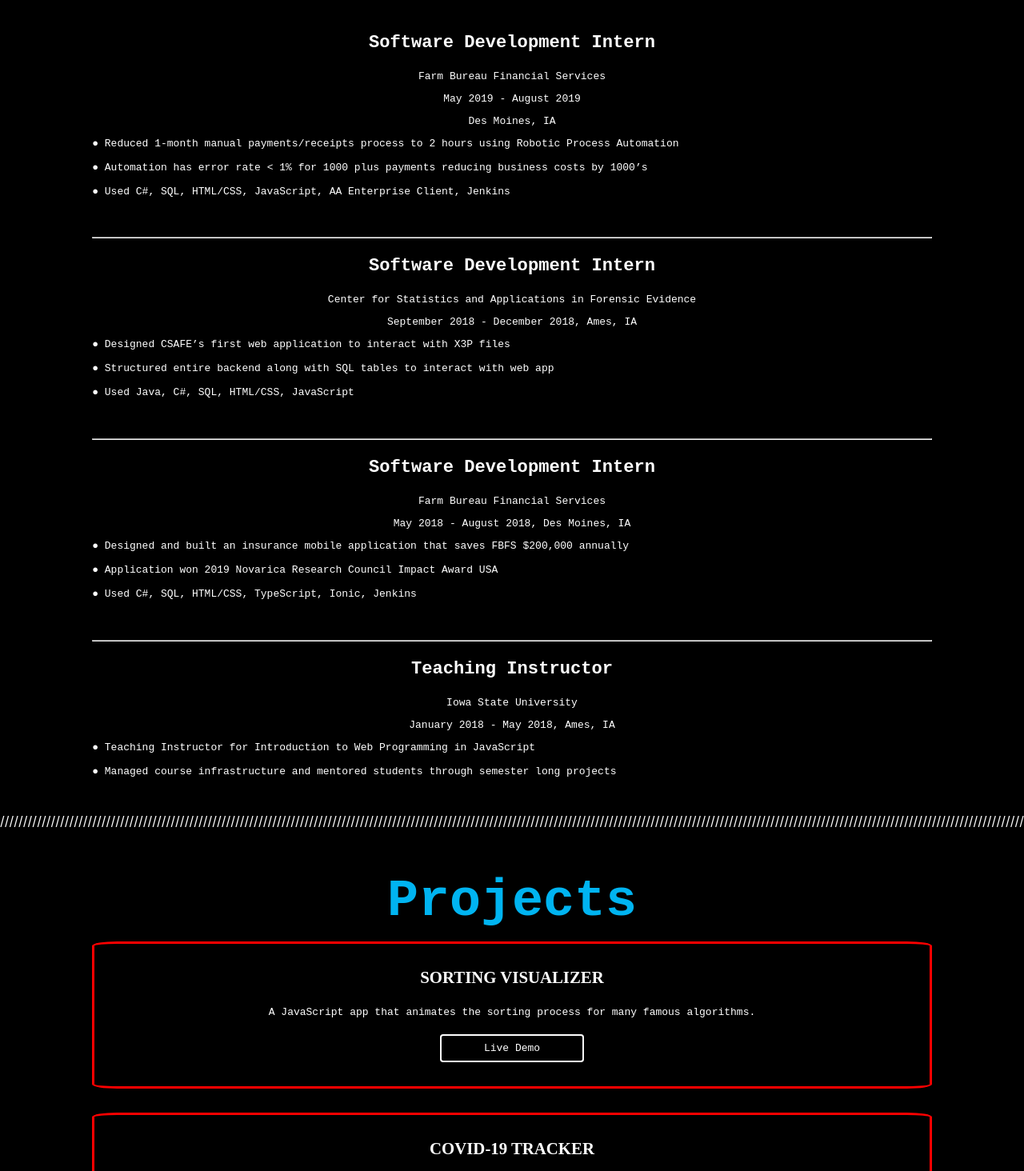
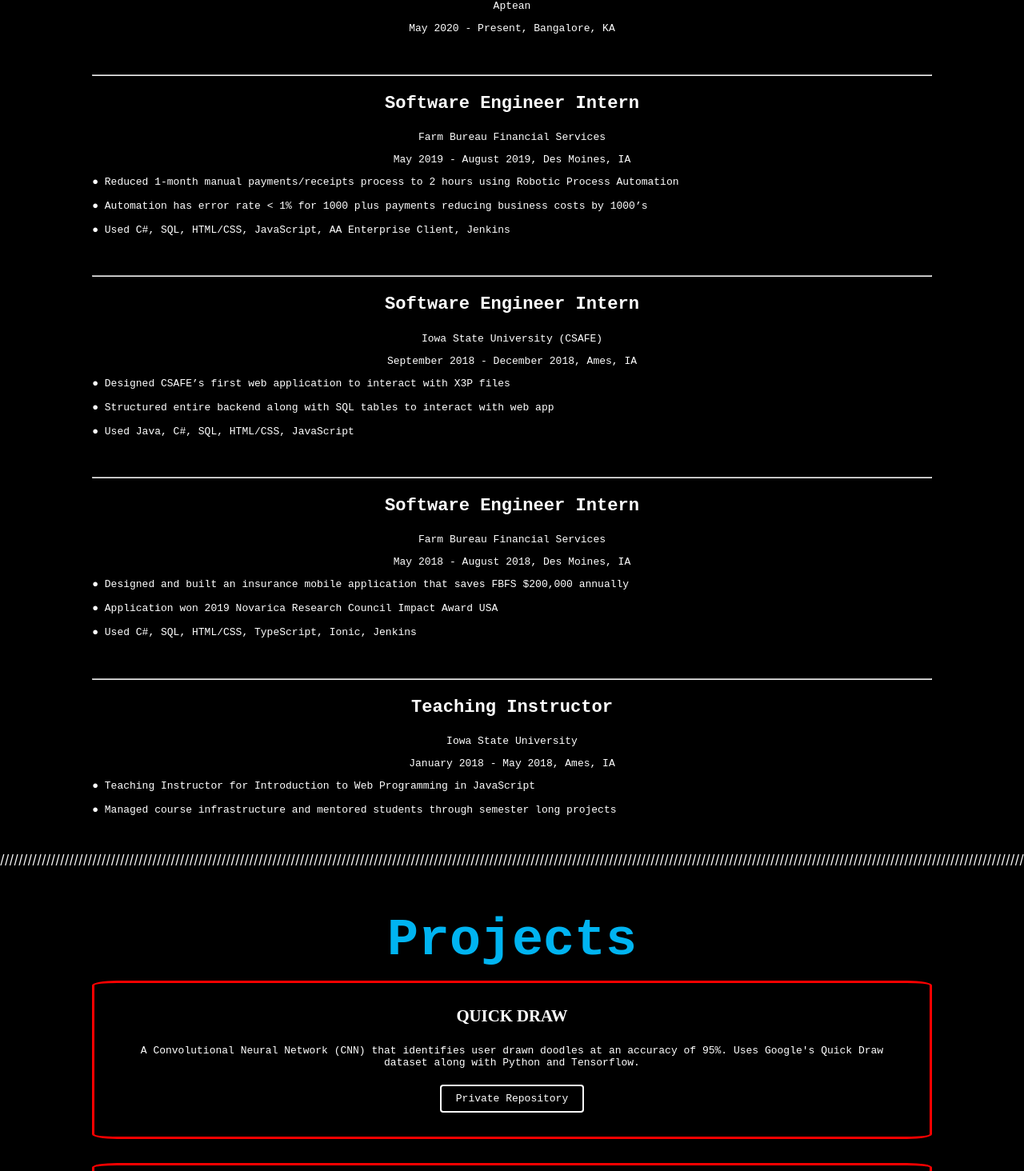
Before and after one commit to rishabnarendra/personalwebsite, a React (Create React App) app in the folder personal-website/: page / in a window 1280 px wide. Shown: the part 986-2450 px from the top of the page at 80% size. Built offline with nearby package versions, Linux system fonts and the light colour scheme.

Commit message:
Made some minor changes to profile image, experience, and projects

```diff
--- a/personal-website/package.json
+++ b/personal-website/package.json
@@ -2,7 +2,7 @@
   "name": "personal-website",
   "version": "0.1.0",
   "private": true,
-  "homepage": "https://rishabnarendra.github.io/personalwebsite/",
+  "homepage": "https://rishabnarendra.github.io/personalwebsite",
   "dependencies": {
     "gh-pages": "^2.0.1",
     "react": "^16.8.6",
--- a/personal-website/src/components/About.js
+++ b/personal-website/src/components/About.js
@@ -28,11 +28,11 @@
         return(
             <div class="AboutSummary">
                 <span class="letter1" data-letter="Hi! I'm Rishab Narendra.">Hi! I'm Rishab Narendra.</span><br />
-                <span class="letter2" data-letter="Software Developer">Software Developer</span>
+                <span class="letter2" data-letter="Software Engineer">Software Engineer</span>
                 <div class="wrap">
                     <a class="button" onClick={() => this.openResume()}>View Full Resume</a>
                 </div>
-                <img style={{width: '12%'}} src="/profile.jpeg" /><br /><br />
+                <img style={{width: '18em'}} src="/profile.jpeg" /><br /><br />
                 <SocialIcon network="linkedin" onClick={() => this.openLinkedIn()} style={{ cursor: 'pointer', height: 45, width: 45, paddingRight: '10px'}} bgColor="#ffffff"/>
                 <SocialIcon network="github" onClick={() => this.openGitHub()} style={{ cursor: 'pointer', height: 45, width: 45, paddingRight: '10px'}} bgColor="#ffffff"/>
                 <SocialIcon network="instagram" onClick={() => this.openInstagram()} style={{ cursor: 'pointer', height: 45, width: 45, paddingRight: '10px'}} bgColor="#ffffff"/>
--- a/personal-website/src/components/Experience.js
+++ b/personal-website/src/components/Experience.js
@@ -12,10 +12,20 @@
                     <div class="FlipCard">
                         <div class="ExperienceCard">
                             <div class="ExperienceCardFront">
-                                <h3 class="ExperiencePosition">Software Development Intern</h3>
+                                <h3 class="ExperiencePosition">Software Engineer</h3>
+                                <p><a class="ExperiencePlace">Aptean</a></p>
+                                <p class="ExperienceDate">May 2020 - Present, Bangalore, KA</p>
+                            </div>
+                        </div>
+                    </div>
+                    <br /><br /><hr />
+
+                    <div class="FlipCard">
+                        <div class="ExperienceCard">
+                            <div class="ExperienceCardFront">
+                                <h3 class="ExperiencePosition">Software Engineer Intern</h3>
                                 <p><a class="ExperiencePlace">Farm Bureau Financial Services</a></p>
-                                <p class="ExperienceDate">May 2019 - August 2019</p>
-                                <p class="ExperienceLocation">Des Moines, IA</p>
+                                <p class="ExperienceDate">May 2019 - August 2019, Des Moines, IA</p>
                                 <p class="ExperienceCardBack">
                                     ● Reduced 1-month manual payments/receipts process to 2 hours using Robotic Process Automation
                                     <br /><br />
@@ -31,8 +41,8 @@
                     <div class="FlipCard">
                         <div class="ExperienceCard">
                             <div class="ExperienceCardFront">
-                                <h3 class="ExperiencePosition">Software Development Intern</h3>
-                                <p><a class="ExperiencePlace">Center for Statistics and Applications in Forensic Evidence</a></p>
+                                <h3 class="ExperiencePosition">Software Engineer Intern</h3>
+                                <p><a class="ExperiencePlace">Iowa State University (CSAFE)</a></p>
                                 <p class="ExperienceDate">September 2018 - December 2018, Ames, IA</p>
                             </div>
                             <div class="ExperienceCardBack">
@@ -51,7 +61,7 @@
                     <div class="FlipCard">
                         <div class="ExperienceCard">
                             <div class="ExperienceCardFront">
-                                <h3 class="ExperiencePosition">Software Development Intern</h3>
+                                <h3 class="ExperiencePosition">Software Engineer Intern</h3>
                                 <p><a class="ExperiencePlace">Farm Bureau Financial Services</a></p>
                                 <p class="ExperienceDate">May 2018 - August 2018, Des Moines, IA</p>
                             </div>
--- a/personal-website/src/components/Projects.js
+++ b/personal-website/src/components/Projects.js
@@ -31,6 +31,18 @@
             <div class="ProjectSummary">
                 <span class="letter" data-letter="Projects">Projects</span>
                 <div class="Projects">
+                    <div class="ProjectCard">
+                        <h3 class="ProjectName">Quick Draw</h3>
+                        <p class="ProjectDescription">
+                            A Convolutional Neural Network (CNN) that identifies user drawn doodles at an accuracy of 95%. Uses Google's Quick
+                            Draw dataset along with Python and Tensorflow.
+                        </p>
+                        <div class="wrap">
+                            <a class="button">Private Repository</a>
+                        </div>
+                    </div>
+                    <br></br><br></br>
+
                     <div class="ProjectCard">
                         <h3 class="ProjectName">Sorting Visualizer</h3>
                         <p class="ProjectDescription">
```
Also changed, not shown: personal-website/public/profile.jpeg, 1 other file (tests, documents, lock files or other folders).
